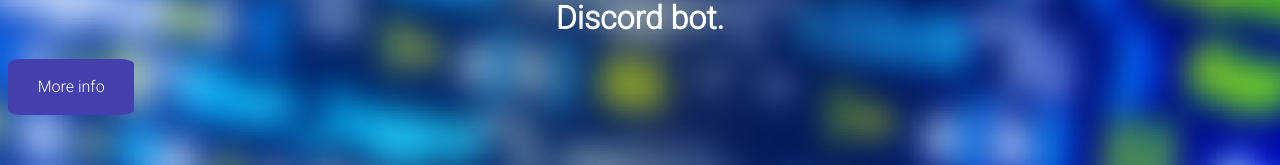
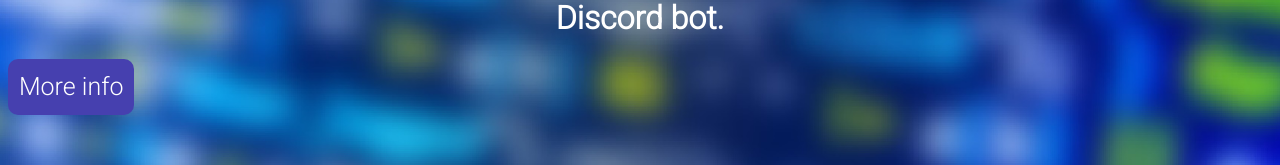
Before and after one commit to z3n01d/BooleanWebsite, a plain HTML site: page index.html in a window 1280 px wide. Shown: the part 384-549 px from the top of the page. Drawn offline with Linux system fonts and the light colour scheme.

Commit message:
Update style.css

```diff
--- a/style.css
+++ b/style.css
@@ -38,9 +38,9 @@
    text-align: center;
    text-decoration: none;
    display: inline-block;
-   border-radius: 10%;
+   border-radius: 10px;
    font-family: 'Roboto', sans-serif;
-   font-size: 16px;
+   font-size: 25px;
 }
 
 .booleanText:hover {
```
